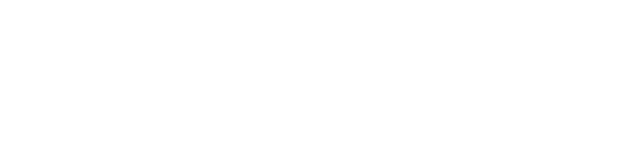
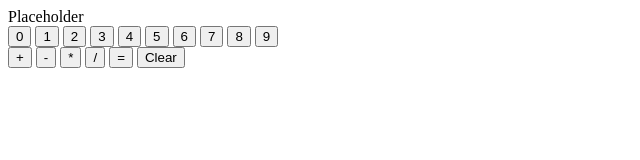
Before and after one commit to jordanstholmes/odin-calculator, a website: page index.html in a window 1280 px wide. Shown: the whole page, without its empty margins (0-640 px from the left). Drawn offline with Linux system fonts and the light colour scheme.

Commit message:
Add very basic html

```diff
--- a/index.html
+++ b/index.html
@@ -8,5 +8,26 @@
   <scrip src="app.js" defer></scrip>
 </head>
 <body>
+  <div class="display">Placeholder</div>
+  <div class="number-btns">
+    <button>0</button>
+    <button>1</button>
+    <button>2</button>
+    <button>3</button>
+    <button>4</button>
+    <button>5</button>
+    <button>6</button>
+    <button>7</button>
+    <button>8</button>
+    <button>9</button>
+  </div>
+  <div class="operation-btns">
+    <button>+</button>
+    <button>-</button>
+    <button>*</button>
+    <button>/</button>
+    <button>=</button>
+    <button>Clear</button>
+  </div>
 </body>
 </html>
```
Also changed, not shown: README.md.
